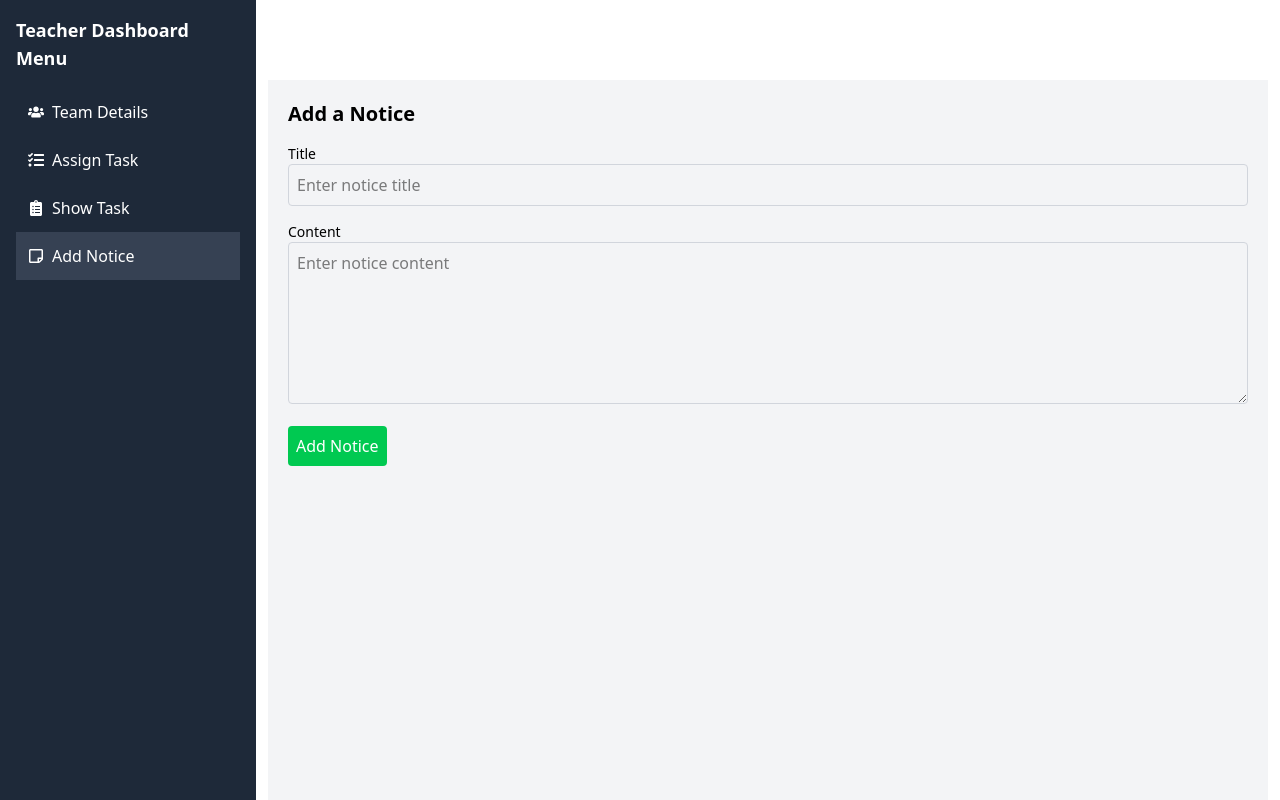
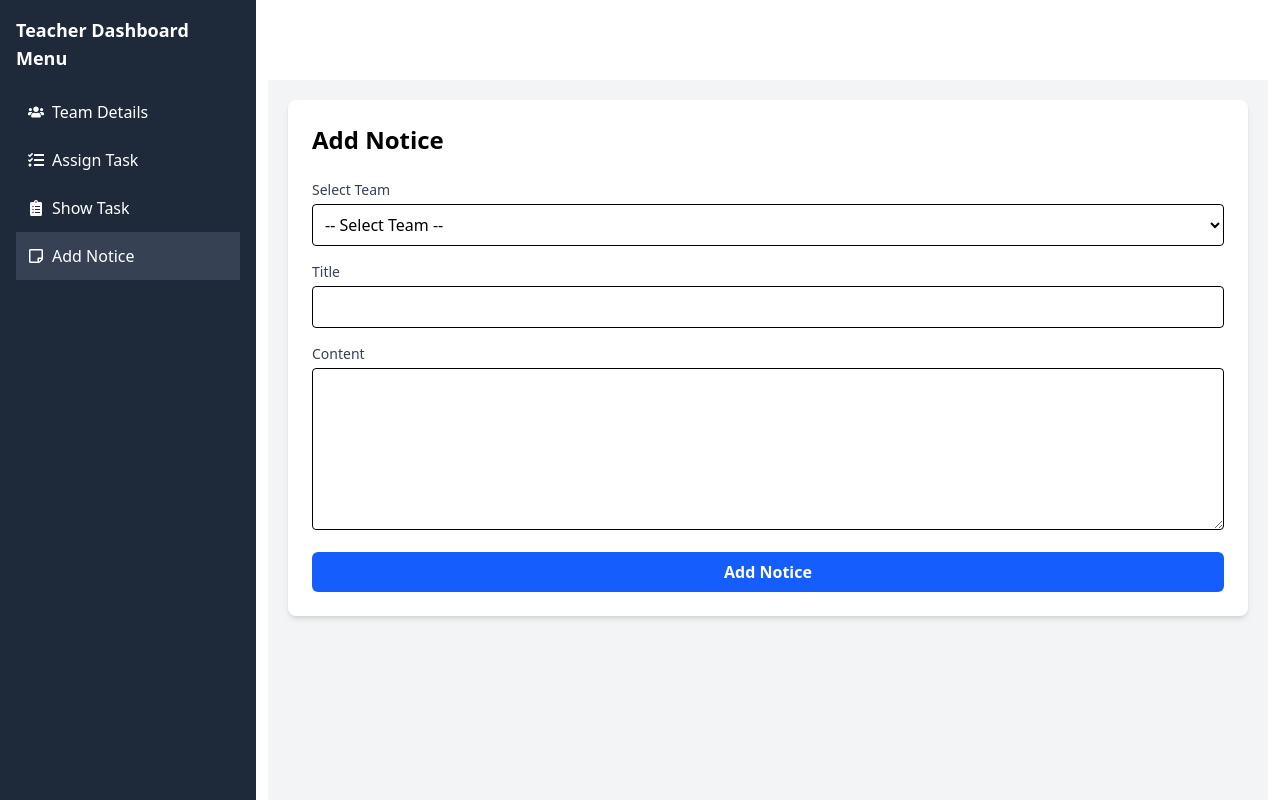
Before and after one commit to adibmahmud007/capstone-hub, a React (Vite) app: page /teacherDashboard in a window 1280 px wide. Both pictures are taken after a click on the item "Add Notice". Built offline with nearby package versions, Linux system fonts and the light colour scheme.

Commit message:
add notice ui modified

```diff
--- a/src/components/TeacherDashboard/TeacherDashBoard.jsx
+++ b/src/components/TeacherDashboard/TeacherDashBoard.jsx
@@ -251,60 +251,81 @@ const ShowTask = ({ assignedTask, remarks, team }) => {
 const AddNotice = () => {
     const [title, setTitle] = useState('');
     const [content, setContent] = useState('');
+    const [selectedTeam, setSelectedTeam] = useState('');
 
-    // Handle notice submission
+    const teamOptions = ['intake1', 'intake2', 'intake3'];
+
     const handleSubmit = (e) => {
         e.preventDefault();
-        if (title && content) {
-            // Here, you can send the data to a server or update the state
-            console.log("Notice added:", { title, content });
-            setTitle(''); // Clear input field after submission
-            setContent(''); // Clear input field after submission
-        } else {
-            alert('Please fill in both title and content.');
+
+        if (!selectedTeam) {
+            alert("Please select a team.");
+            return;
         }
+
+        const noticeData = {
+            title,
+            content,
+            team: selectedTeam,
+        };
+
+        console.log("Notice added:", noticeData);
+        // Reset form
+        setTitle('');
+        setContent('');
+        setSelectedTeam('');
     };
 
     return (
-        <div className="add-notice-container">
-            <h2 className="text-xl font-bold mb-4">Add a Notice</h2>
+        <div className=" mx-auto p-6 bg-white rounded-lg shadow-md">
+            <h2 className="text-2xl font-bold mb-6">Add Notice</h2>
 
-            <form onSubmit={handleSubmit} className="space-y-4">
-                {/* Notice Title */}
+            {/* Team Dropdown at the Top */}
+            <div className="mb-4">
+                <label className="block text-sm font-medium text-gray-700 mb-1">Select Team</label>
+                <select
+                    name="team"
+                    value={selectedTeam}
+                    onChange={(e) => setSelectedTeam(e.target.value)}
+                    className="w-full p-2 border rounded"
+                    required
+                >
+                    <option value="">-- Select Team --</option>
+                    {teamOptions.map((team, index) => (
+                        <option key={index} value={team}>{team}</option>
+                    ))}
+                </select>
+            </div>
+
+            {/* Existing Form */}
+            <form onSubmit={handleSubmit}>
                 <div className="mb-4">
-                    <label htmlFor="title" className="block text-sm font-medium">Title</label>
+                    <label htmlFor="title" className="block text-sm font-medium text-gray-700 mb-1">Title</label>
                     <input
+                        type="text"
                         id="title"
-                        type="text"
                         value={title}
                         onChange={(e) => setTitle(e.target.value)}
-                        placeholder="Enter notice title"
-                        className="p-2 border border-gray-300 w-full rounded"
+                        className="w-full p-2 border rounded"
+                        required
                     />
                 </div>
 
-                {/* Notice Content */}
                 <div className="mb-4">
-                    <label htmlFor="content" className="block text-sm font-medium">Content</label>
+                    <label htmlFor="content" className="block text-sm font-medium text-gray-700 mb-1">Content</label>
                     <textarea
                         id="content"
                         value={content}
                         onChange={(e) => setContent(e.target.value)}
-                        placeholder="Enter notice content"
+                        className="w-full p-2 border rounded"
                         rows="6"
-                        className="p-2 border border-gray-300 w-full rounded"
+                        required
                     ></textarea>
                 </div>
 
-                {/* Submit Button */}
-                <div>
-                    <button
-                        type="submit"
-                        className="bg-green-500 text-white p-2 rounded"
-                    >
-                        Add Notice
-                    </button>
-                </div>
+                <button type="submit" className="w-full bg-blue-600 text-white font-bold py-2 rounded-md hover:bg-blue-700 transition">
+                    Add Notice
+                </button>
             </form>
         </div>
     );
```
